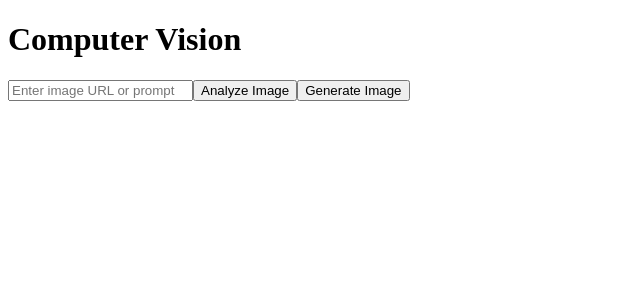
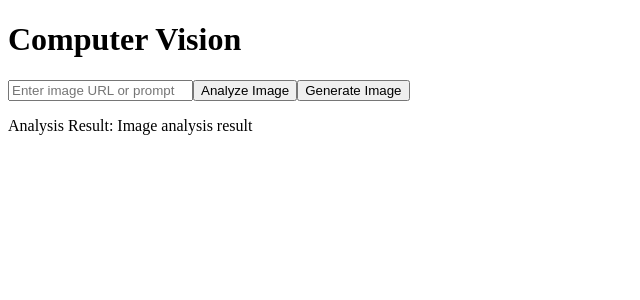
Before and after one commit to JuanGdev/cloudSkillsfinalChallenge, a React (Create React App) app: page / in a window 1280 px wide. Both pictures are taken after a click on the button "Analyze Image". Shown: the top 300 px of the page, without its empty margins (0-640 px from the left). Built offline with nearby package versions, Linux system fonts and the light colour scheme; the HTML template or start-up script is replaced by a standard one.

Commit message:
Add 'analyzeImage' as a new module into App.js

```diff
--- a/src/App.js
+++ b/src/App.js
@@ -1,10 +1,32 @@
 import React, { useState } from 'react';
+
+function analyzeImage(imageUrl) {
+  // Add your logic for image analysis here
+  // This function should return a promise that resolves with the analysis result
+  return new Promise((resolve, reject) => {
+    // Simulating a delay of 2 seconds for the analysis
+    setTimeout(() => {
+      const analysisResult = 'Image analysis result';
+      resolve(analysisResult);
+    }, 2000);
+  });
+}
 
 function App() {
   const [imageUrl, setImageUrl] = useState('');
+  const [analysisResult, setAnalysisResult] = useState('');
+  const [isAnalyzing, setIsAnalyzing] = useState(false);
 
-  const handleImageAnalysis = () => {
-    // Add your logic for image analysis here
+  const handleImageAnalysis = async () => {
+    setIsAnalyzing(true);
+    try {
+      const result = await analyzeImage(imageUrl);
+      setAnalysisResult(result);
+    } catch (error) {
+      console.error('Error occurred during image analysis:', error);
+    } finally {
+      setIsAnalyzing(false);
+    }
   };
 
   const handleImageGeneration = () => {
@@ -20,8 +42,12 @@ function App() {
         value={imageUrl}
         onChange={(e) => setImageUrl(e.target.value)}
       />
-      <button onClick={handleImageAnalysis}>Analyze Image</button>
+      <button onClick={handleImageAnalysis} disabled={isAnalyzing}>
+        {isAnalyzing ? 'Analyzing...' : 'Analyze Image'}
+      </button>
       <button onClick={handleImageGeneration}>Generate Image</button>
+      {isAnalyzing && <p>Processing image analysis...</p>}
+      {analysisResult && <p>Analysis Result: {analysisResult}</p>}
     </div>
   );
 }
```
